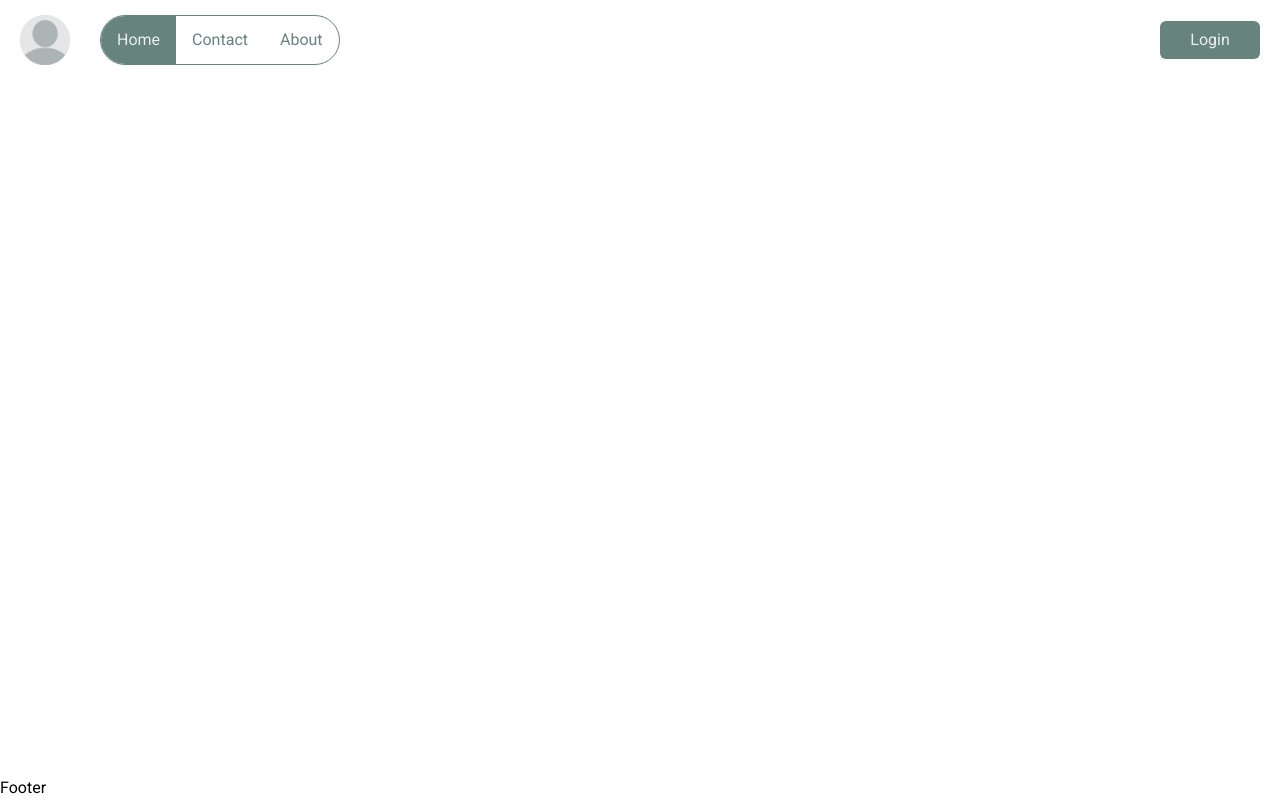
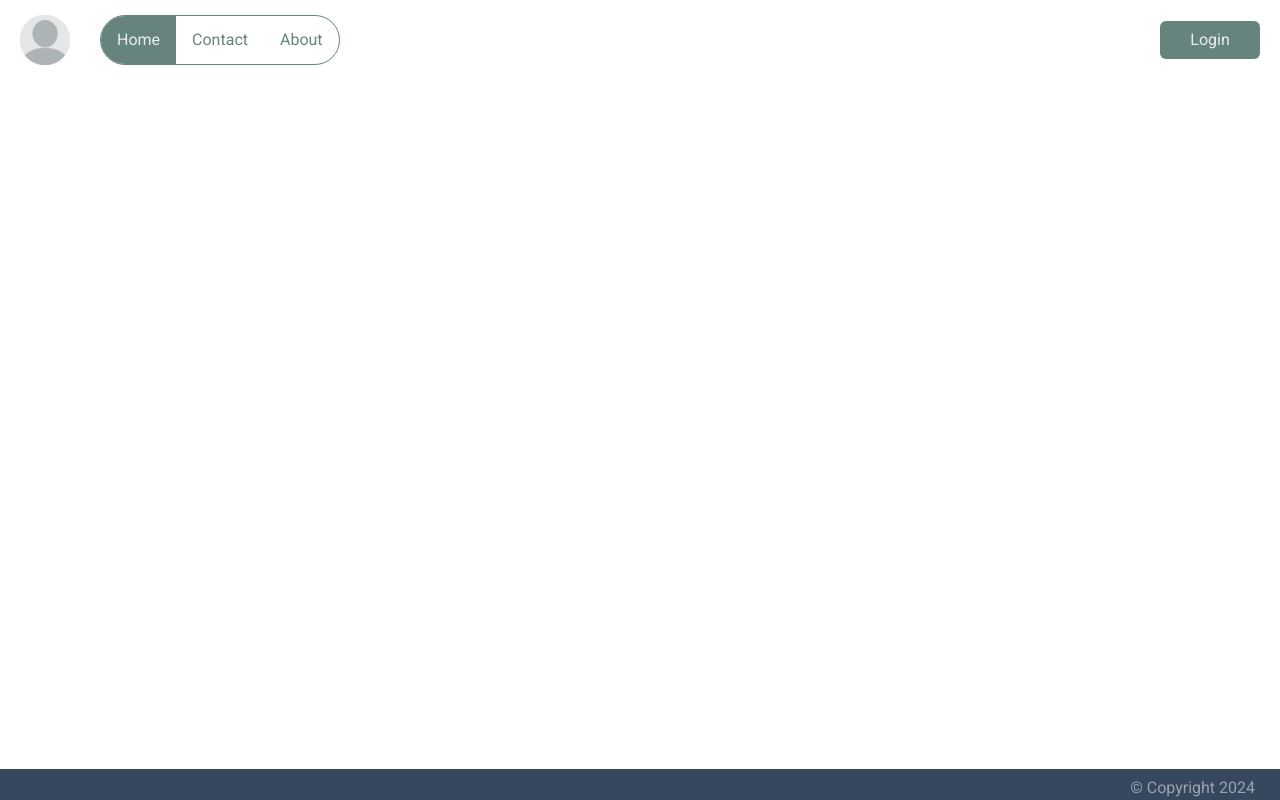
Before and after one commit to TeaChareqishvili/Quantori-task, a Next.js app: page / in a window 1280 px wide. Built offline with nearby package versions, Linux system fonts and the light colour scheme.

Commit message:
footer styles

```diff
--- a/components/Footer.tsx
+++ b/components/Footer.tsx
@@ -1,3 +1,7 @@
 export default function Footer() {
-  return <div>Footer</div>;
+  return (
+    <div className="w-full bg-[#37475e] flex items-end justify-end pt-[7px] px-[25px]">
+      <p className="text-[#9aa3af]">© Copyright 2024</p>
+    </div>
+  );
 }
```
